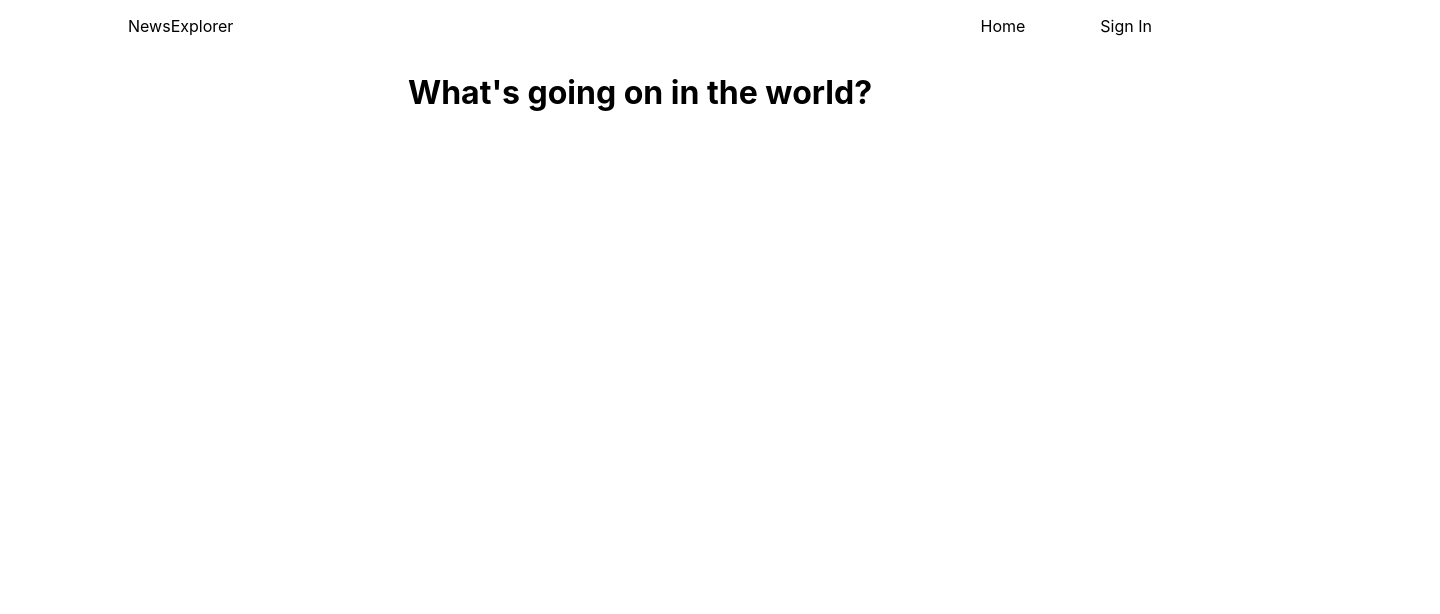
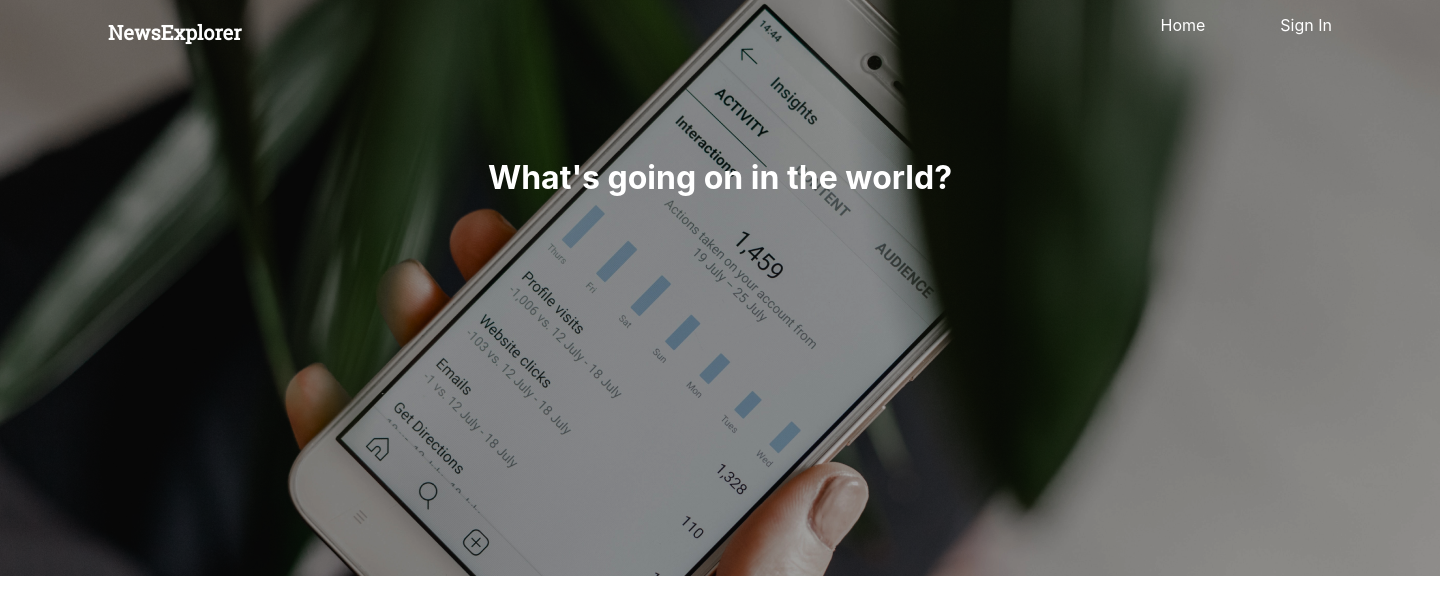
Before and after one commit to iralvin/news-explorer-frontend, a React (Create React App) app: page / in a window 1280 px wide. Shown: the top 614 px of the page, 1440 px wide, since content can reach past the window. Built offline with nearby package versions, Linux system fonts and the light colour scheme.

Commit message:
initial header/hero components

```diff
--- a/src/index.css
+++ b/src/index.css
@@ -1,8 +1,11 @@
+@import url("./styles/normalize.css");
+@import url("./styles/fonts.css");
 @import url("./styles//header.css");
 @import url("./styles//hero.css");
 
 body {
-  margin: 0;
+  margin: 0 auto;
+  width: 1440px;
   font-family: -apple-system, BlinkMacSystemFont, 'Segoe UI', 'Roboto', 'Oxygen',
     'Ubuntu', 'Cantarell', 'Fira Sans', 'Droid Sans', 'Helvetica Neue',
     sans-serif;
--- /dev/null
+++ b/src/styles/fonts.css
@@ -0,0 +1,30 @@
+@font-face {
+  font-family: "Inter";
+  font-style: normal;
+  font-weight: 400;
+  font-display: swap;
+  scr: url("../fonts//inter-regular.woff") format("woff");
+}
+@font-face {
+  font-family: "Roboto";
+  font-style: normal;
+  font-weight: 400;
+  font-display: swap;
+  src: url("../fonts/roboto-regular.woff") format("woff");
+}
+
+@font-face {
+  font-family: "Roboto";
+  font-style: normal;
+  font-weight: 500;
+  font-display: swap;
+  src: url("../fonts/roboto-medium.woff") format("woff");
+}
+
+@font-face {
+  font-family: "Roboto-Slab";
+  font-style: normal;
+  font-weight: 400;
+  font-display: swap;
+  src: url("../fonts/robotoslab-regular.woff") format("woff");
+}
--- a/src/styles/header.css
+++ b/src/styles/header.css
@@ -1,10 +1,23 @@
+.header {
+  width: 1440px;
+  position: absolute;
+  max-height: 80px;
+}
+
 .header__container {
+  width: 85%;
   display: flex;
   flex-direction: row;
   justify-content: space-between;
   margin: auto;
-  width: 80%;
-  max-height: 80px;
+  color: #fff;
+}
+.header__logo {
+  font-family: Roboto-Slab;
+  font-style: normal;
+  font-weight: bold;
+  font-size: 20px;
+  line-height: 24px;
 }
 
 .header__nav-menu-list {
@@ -12,10 +25,10 @@
   list-style: none;
 }
 
-.header__nav-menu-list-item{
-    margin-right: 75px;
+.header__nav-menu-list-item {
+  margin-right: 75px;
 }
 
-.header__nav-menu-list-item:last-of-type{
-    margin-right: 0;
+.header__nav-menu-list-item:last-of-type {
+  margin-right: 0;
 }
--- a/src/styles/hero.css
+++ b/src/styles/hero.css
@@ -0,0 +1,12 @@
+.hero {
+  min-height: 576px;
+  background-image: url("../images/georgia-bg.png");
+  background-repeat: no-repeat;
+  background-position: center;
+  color: #fff;
+}
+
+.hero__title {
+  margin: 0;
+  padding-top: 160px;
+}
```
Also changed, not shown: src/components/About.js (added), src/images/georgia-bg.png (added), src/styles/normalize.css (added).
